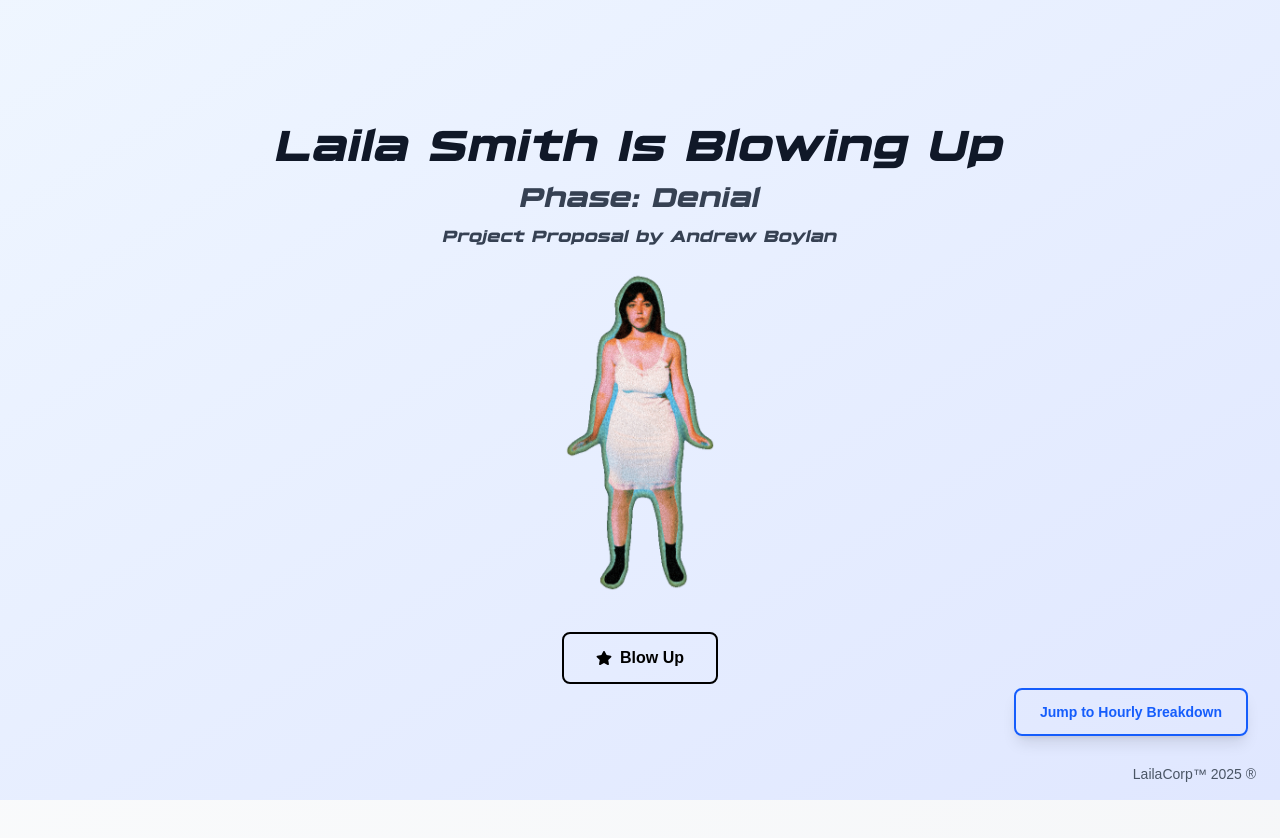
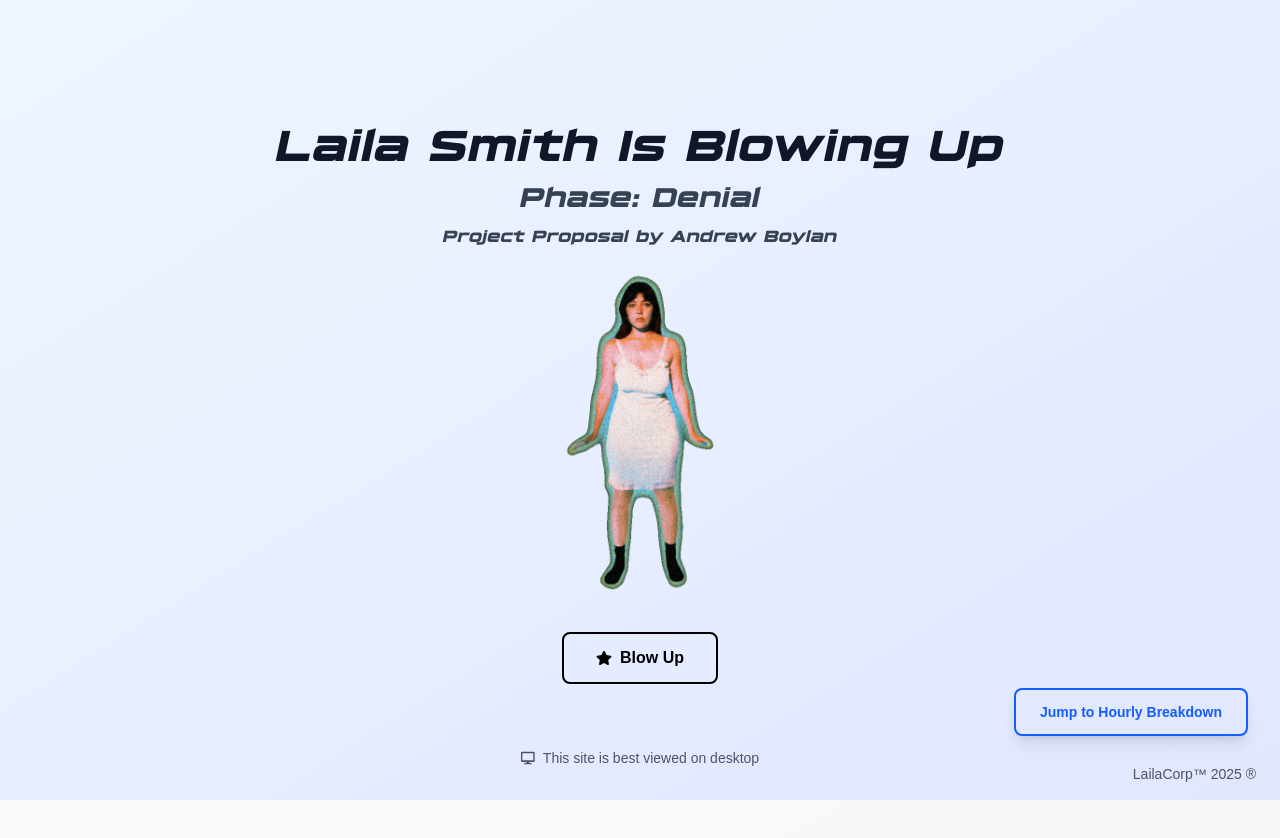
Before and after one commit to eastmountaincode/denial_payphone_proposal_2025_06_01, a Next.js app: page / in a window 1280 px wide. Shown: the top 838 px of the page. Built offline with nearby package versions, Linux system fonts and the light colour scheme; no server answers.

Commit message:
best viewed on desktop

```diff
--- a/src/components/DenialWebsite/LeadSlide.tsx
+++ b/src/components/DenialWebsite/LeadSlide.tsx
@@ -1,7 +1,7 @@
 'use client';
 
 import { useState, useRef, useEffect } from 'react';
-import { FaStar } from "react-icons/fa";
+import { FaStar, FaDesktop } from "react-icons/fa";
 
 interface LeadSlideProps {
   // Add props here as needed
@@ -105,6 +105,12 @@ export default function LeadSlide({}: LeadSlideProps) {
          </div>
       </div>
 
+      {/* View on Desktop Message */}
+      <div className="absolute bottom-8 left-1/2 transform -translate-x-1/2 flex items-center gap-2 text-gray-600 text-sm">
+        <FaDesktop />
+        <span>This site is best viewed on desktop</span>
+      </div>
+
       {/* Jump to Hourly Breakdown Button */}
       <button
         onClick={scrollToHourlyBreakdown}
```
